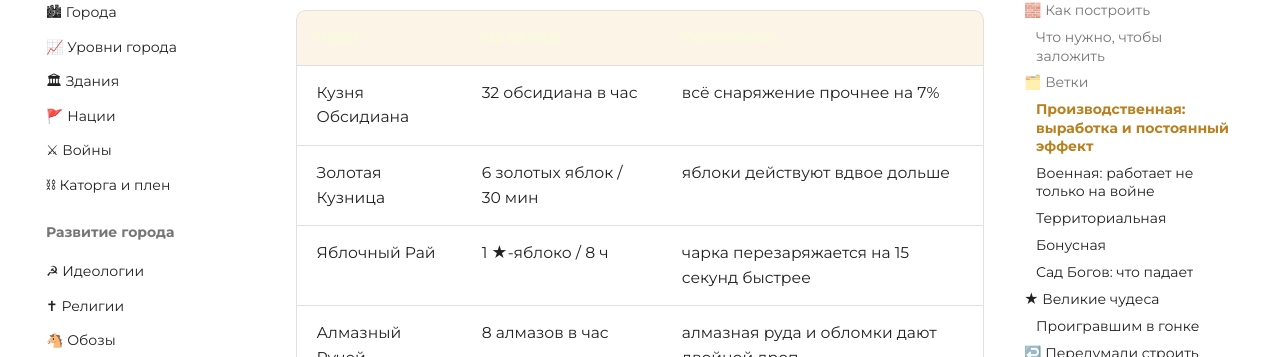
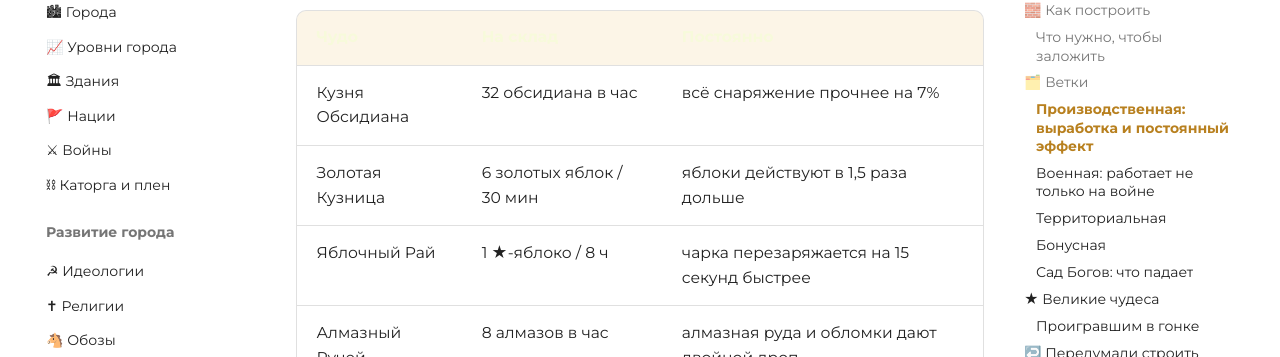
Before and after one commit to zixSSSed/NationRise-Wiki-RU, an MkDocs documentation site: the page built from docs/wonders.md, in a window 1280 px wide and 900 px high, scrolled down 1794 px. Shown: the part 97-454 px from the top of the window. Built offline with MkDocs 1.6.1 and Material for MkDocs 9.7.7, drawn with Linux system fonts in a browser that asks for light colours.

Commit message:
Чудеса: Золотая Кузница ×1,5
Co-Authored-By: Claude Opus 5 <noreply@anthropic.com>

```diff
--- a/docs/wonders.md
+++ b/docs/wonders.md
@@ -56,7 +56,7 @@
 | Чудо | На склад | Постоянно |
 |---|---|---|
 | Кузня Обсидиана | 32 обсидиана в час | всё снаряжение прочнее на 7% |
-| Золотая Кузница | 6 золотых яблок / 30 мин | яблоки действуют вдвое дольше |
+| Золотая Кузница | 6 золотых яблок / 30 мин | яблоки действуют в 1,5 раза дольше |
 | Яблочный Рай | 1 ★-яблоко / 8 ч | чарка перезаряжается на 15 секунд быстрее |
 | Алмазный Ручей | 8 алмазов в час | алмазная руда и обломки дают двойной дроп |
 | **Большой Сфинкс** | 1 тотем бессмертия / 4 ч | ночное зрение на своих чанках |
```
